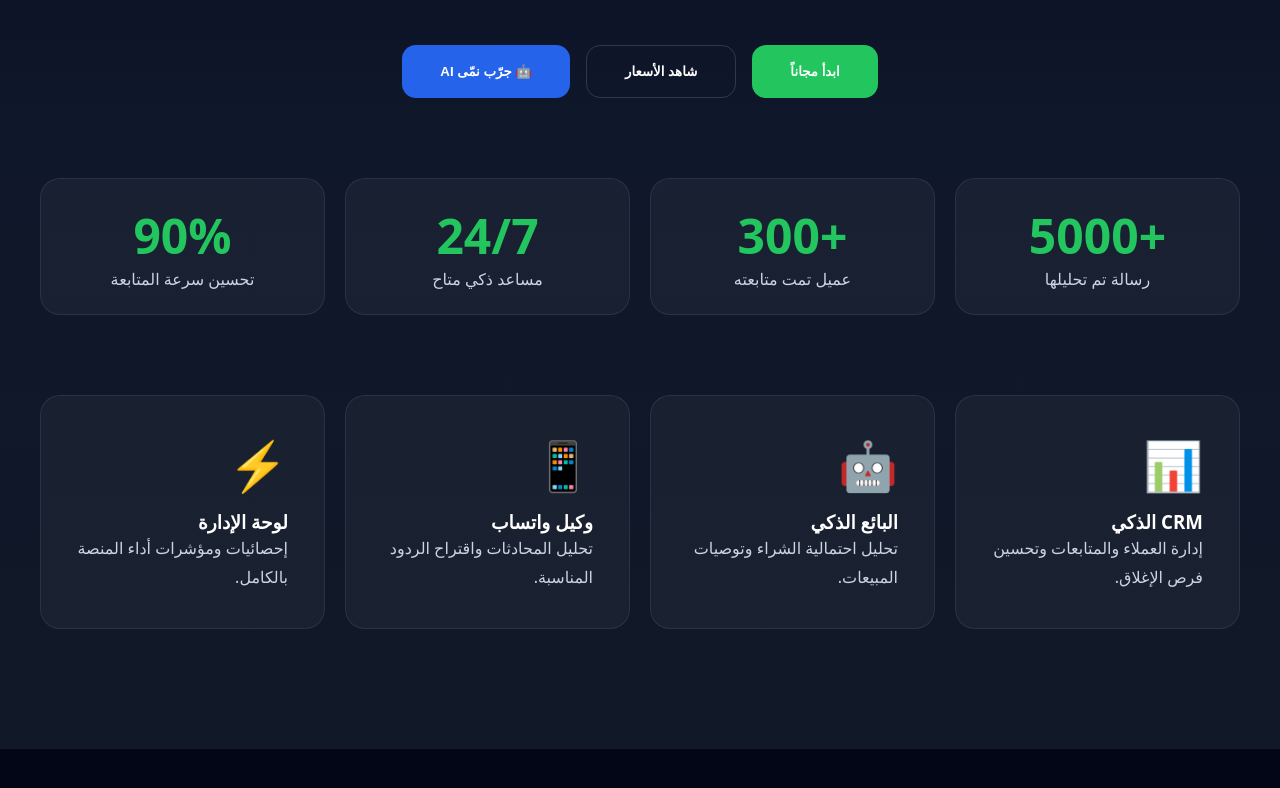
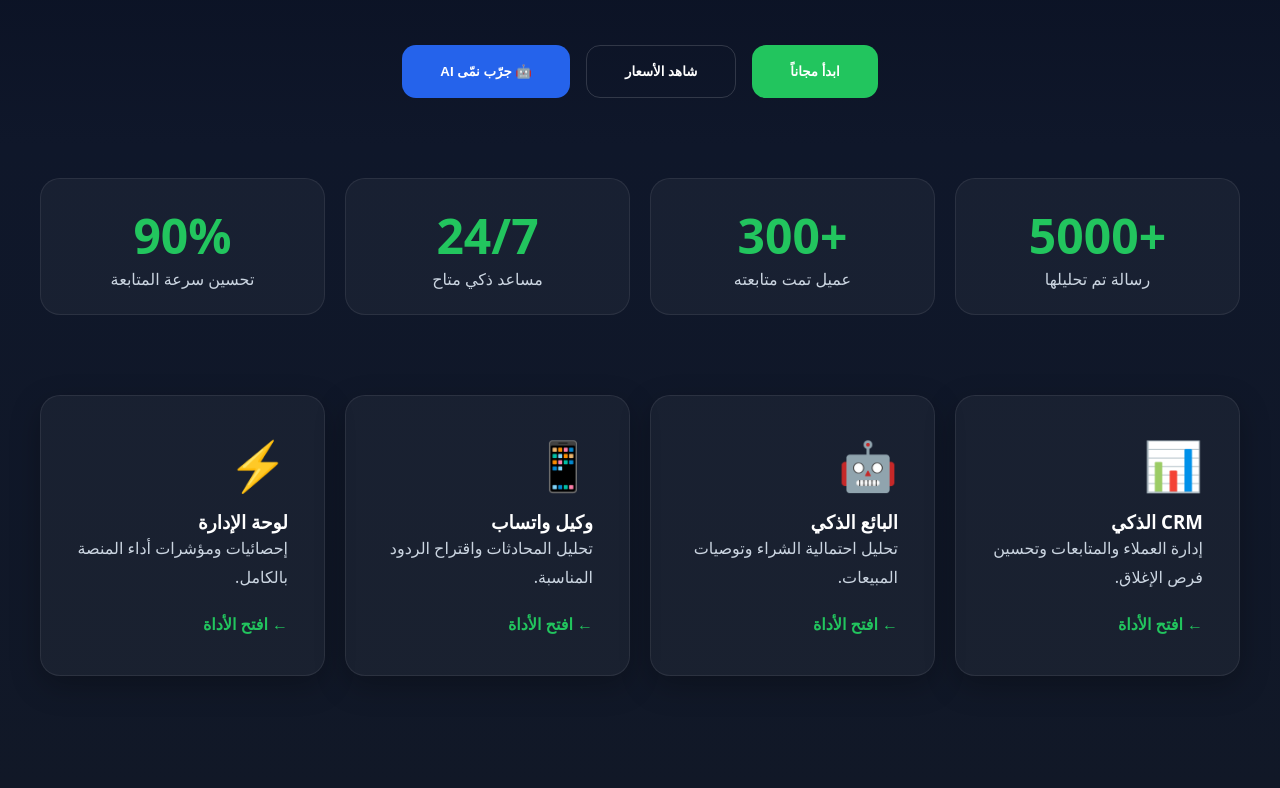
Before and after one commit to namma-ai-sa/namma-ai, a Next.js app: page / in a window 1280 px wide. Shown: the part 586-1374 px from the top of the page. Before the commit the page ends 1335 px from the top, so only its background shows below. Built offline with nearby package versions, Linux system fonts and the light colour scheme.

Commit message:
premium cards v1

```diff
--- a/app/page.jsx
+++ b/app/page.jsx
@@ -240,7 +240,8 @@ export default function HomePage() {
                   borderRadius: "20px",
                   padding: "36px",
                   cursor: "pointer",
-                  transition: "all .2s ease"
+                  transition: "all .2s ease",
+                  boxShadow: "0 10px 30px rgba(0,0,0,.25)"
                 }}
               >
                 <div
@@ -261,6 +262,16 @@ export default function HomePage() {
                   }}
                 >
                   {item.desc}
+
+                  <div
+                    style={{
+                      marginTop: "18px",
+                      color: "#22c55e",
+                      fontWeight: "700",
+                    }}
+                  >
+                    ← افتح الأداة
+                  </div>
                 </p>
               </div>
             ))}
```
